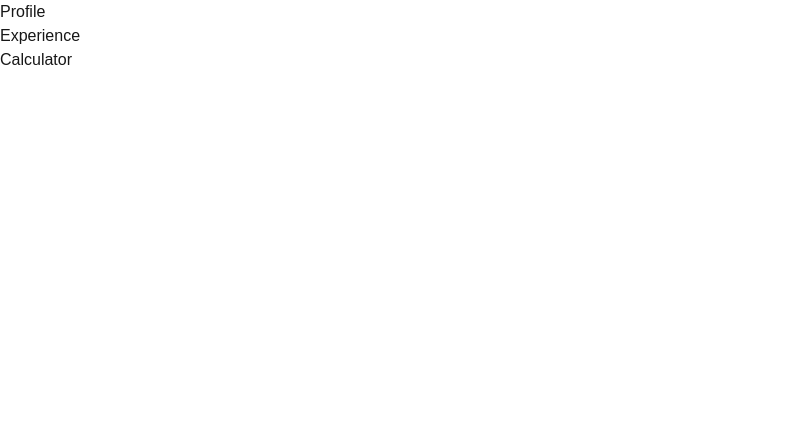
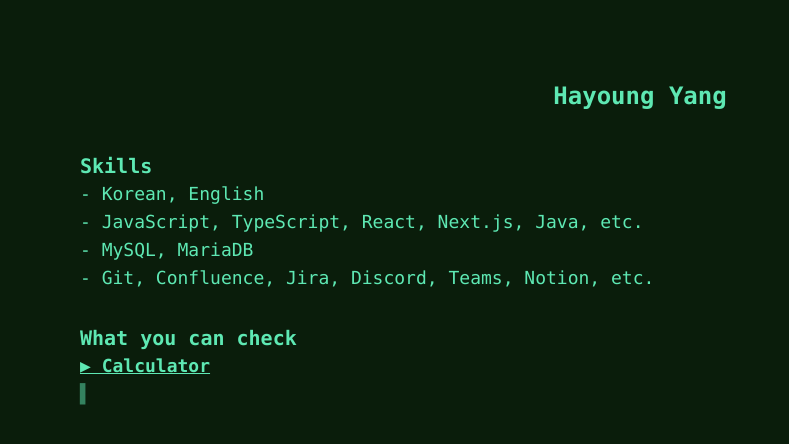
Before and after one commit to hayo01/hayo, a Next.js app: page / in a window 1280 px wide. Shown: the top 444 px of the page, without its empty margins (0-789 px from the left). Built offline with nearby package versions, Linux system fonts and the light colour scheme.

Commit message:
done first page UI

```diff
--- a/src/app/layout.tsx
+++ b/src/app/layout.tsx
@@ -1,21 +1,21 @@
-import type { Metadata } from "next";
-import localFont from "next/font/local";
-import "./globals.css";
+import type { Metadata } from 'next';
+import localFont from 'next/font/local';
+import './globals.css';
 
 const geistSans = localFont({
-  src: "./fonts/GeistVF.woff",
-  variable: "--font-geist-sans",
-  weight: "100 900",
+  src: './fonts/GeistVF.woff',
+  variable: '--font-geist-sans',
+  weight: '100 900',
 });
 const geistMono = localFont({
-  src: "./fonts/GeistMonoVF.woff",
-  variable: "--font-geist-mono",
-  weight: "100 900",
+  src: './fonts/GeistMonoVF.woff',
+  variable: '--font-geist-mono',
+  weight: '100 900',
 });
 
 export const metadata: Metadata = {
-  title: "Create Next App",
-  description: "Generated by create next app",
+  title: 'Create Next App',
+  description: 'Generated by create next app',
 };
 
 export default function RootLayout({
@@ -26,7 +26,7 @@ export default function RootLayout({
   return (
     <html lang="en">
       <body
-        className={`${geistSans.variable} ${geistMono.variable} antialiased`}
+        className={`${geistSans.variable} ${geistMono.variable} antialiased text-[#5ee8b3] bg-[#0a1d0b]`}
       >
         {children}
       </body>
--- a/src/app/page.tsx
+++ b/src/app/page.tsx
@@ -3,16 +3,26 @@ import Link from 'next/link';
 
 export default function Home() {
   return (
-    <div className="">
-      <div className="">
-        <p>Profile</p>
+    <div className="h-screen flex flex-col p-20 font-mono">
+      <div className="flex justify-center pb-10">
+        <p className="text-2xl font-extrabold">Hayoung Yang</p>
+      </div>
+      <div className="pb-8">
+        <p className="text-xl font-bold">Skills</p>
+        <p className="text-lg font-medium">
+          - Korean, English
+          <br />- JavaScript, TypeScript, React, Next.js, Java, etc.
+          <br />- MySQL, MariaDB
+          <br />- Git, Confluence, Jira, Discord, Teams, Notion, etc.
+        </p>
       </div>
       <div className="">
-        <p>Experience</p>
+        <p className="text-xl font-bold">What you can check</p>
+        <Link href={'/calculator'} className="text-lg font-semibold underline">
+          ▶ Calculator
+        </Link>
       </div>
-      <div className="">
-        <Link href={'/calculator'}>Calculator</Link>
-      </div>
+      <p className="text-lg animate-typing">▌</p>
     </div>
   );
 }
```
